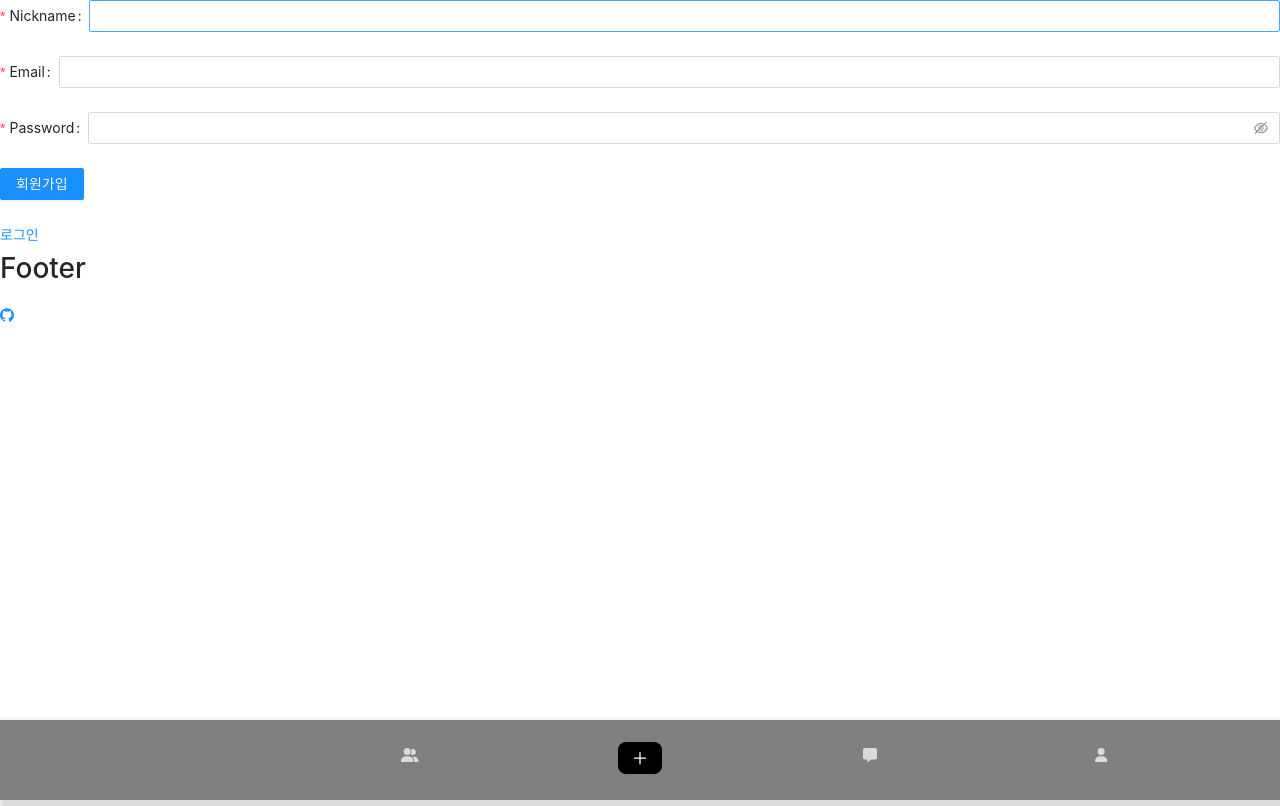
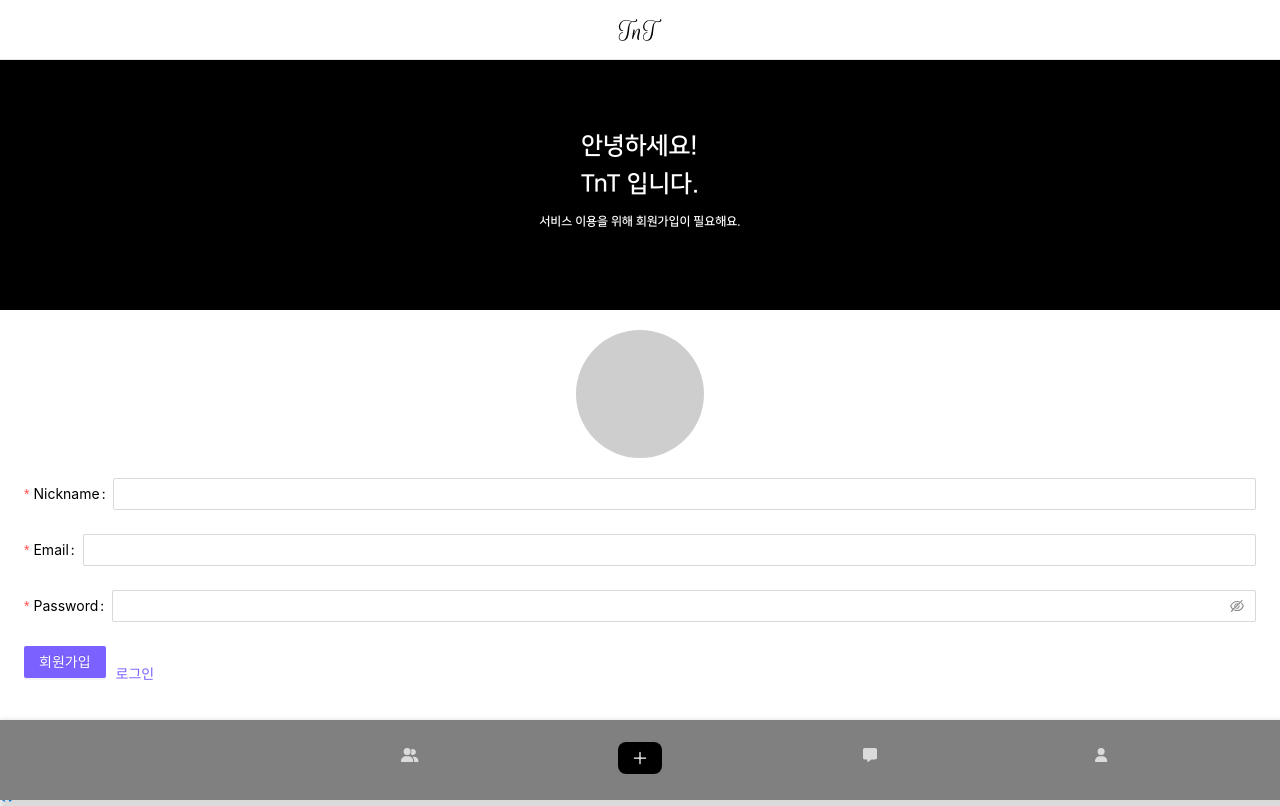
Before and after one commit to tmintalk/tnt-client, a React (Create React App) app: page /join in a window 1280 px wide. Built offline with nearby package versions, Linux system fonts and the light colour scheme.

Commit message:
[Design] 회원가입

```diff
--- a/src/components/SignupForm/index.js
+++ b/src/components/SignupForm/index.js
@@ -3,6 +3,8 @@ import { useCookies } from 'react-cookie';
 
 import { Form, Input, Button } from 'antd';
 import { Link } from 'react-router-dom';
+
+import './index.scss';
 
 const SignupForm = () => {
   const [, setCookie] = useCookies(['Authorization']);
@@ -22,6 +24,23 @@ const SignupForm = () => {
 
   return (
     <>
+
+      <div className="signup-header-container">
+        {/* <div className='header-text'>TnT</div> */}
+        {/* <img className="header-title" src='../../commons/img/TnT.png'/> */}
+        <img src={require("../../commons/img/TnT.png").default} alt="title"/>
+      </div>
+      <div className="signup-container">
+        <div className="signup-greeting-text">
+          <div className="greeting-text-first">
+            안녕하세요! <br/> TnT 입니다.
+          </div>
+          <div className="greeting-text-second">
+            서비스 이용을 위해 회원가입이 필요해요.
+          </div>
+        </div>
+        <div className="signup-profile-photo"></div>
+        <div className="signup-form-container">
           <Form
             initialValues={{ remember: true }}
             onFinish={onFinish}
@@ -47,13 +66,20 @@ const SignupForm = () => {
             >
               <Input.Password />
             </Form.Item>
+            <div className='join-and-login'>
               <Form.Item>
                 <Button type="primary" htmlType="submit">
                   회원가입
                 </Button>
               </Form.Item>
+              <Link to="/">
+                <div className="link-to-login">로그인</div>
+              </Link>
+            </div>
           </Form>
-      <Link to="/">로그인</Link>
+        </div>
+        {/* <Link to="/">로그인</Link> */}
+      </div>
     </>
   )
 }
--- /dev/null
+++ b/src/components/SignupForm/index.scss
@@ -0,0 +1,85 @@
+
+.signup-header-container{
+  width: 100vw;
+  height: 60px;
+  background-color: white;
+  border-bottom: 1px solid #e7e7e7;
+  display: flex;
+  align-items: center;
+  justify-content: center;
+  .header-text{
+    font-family: NanumSquareEB;
+    font-size: 32px;
+  }
+  .header-title{
+    width: 190px;
+    height: 60px;
+  }
+}
+
+.signup-container{
+
+  display: flex;
+  flex-direction: column;
+  //padding: 24px;
+  background-color: white;
+  //text-align: center;
+  align-items: center;
+  justify-content: center;
+
+  .signup-greeting-text{
+    display: flex;
+    flex-direction: column;
+    height: 250px;
+    width: 100%;
+    background-color: black;
+    padding: 50px 24px;
+    align-items: center;
+    justify-content: center;
+    .greeting-text-first{
+      font-size: 24px;
+      font-family: NanumSquareB;
+      color: white;
+      margin-bottom: 10px;
+    }
+    .greeting-text-second{
+      font-size: 12px;
+      font-family: NanumSquareB;
+      color: white;
+      margin-bottom: 10px;
+    }
+  }
+  .signup-profile-photo{
+    height: 128px;
+    width: 128px;
+    border-radius: 50%;
+    background-color: #cecece;
+    margin: 20px 0px;
+  }
+  .signup-form-container{
+    width: 100%;
+    padding: 0px 24px;
+    //background-color: white;
+    .ant-form-item-required{
+      //background-color: olive;
+      color: black;
+    }
+    .join-and-login{
+      display: flex;
+      flex-direction: row;
+      align-items: center;
+      margin-bottom: 24px;
+      .ant-row{
+        margin-bottom: 0;
+        .ant-btn{
+          background-color: #7B61FF;
+          border: 0;
+          margin-right: 10px;
+        }
+      }
+      .link-to-login{
+        color: #7B61FF;
+      }
+    }
+  }
+}
```
Lines whose indentation alone changed are shown as unchanged.
